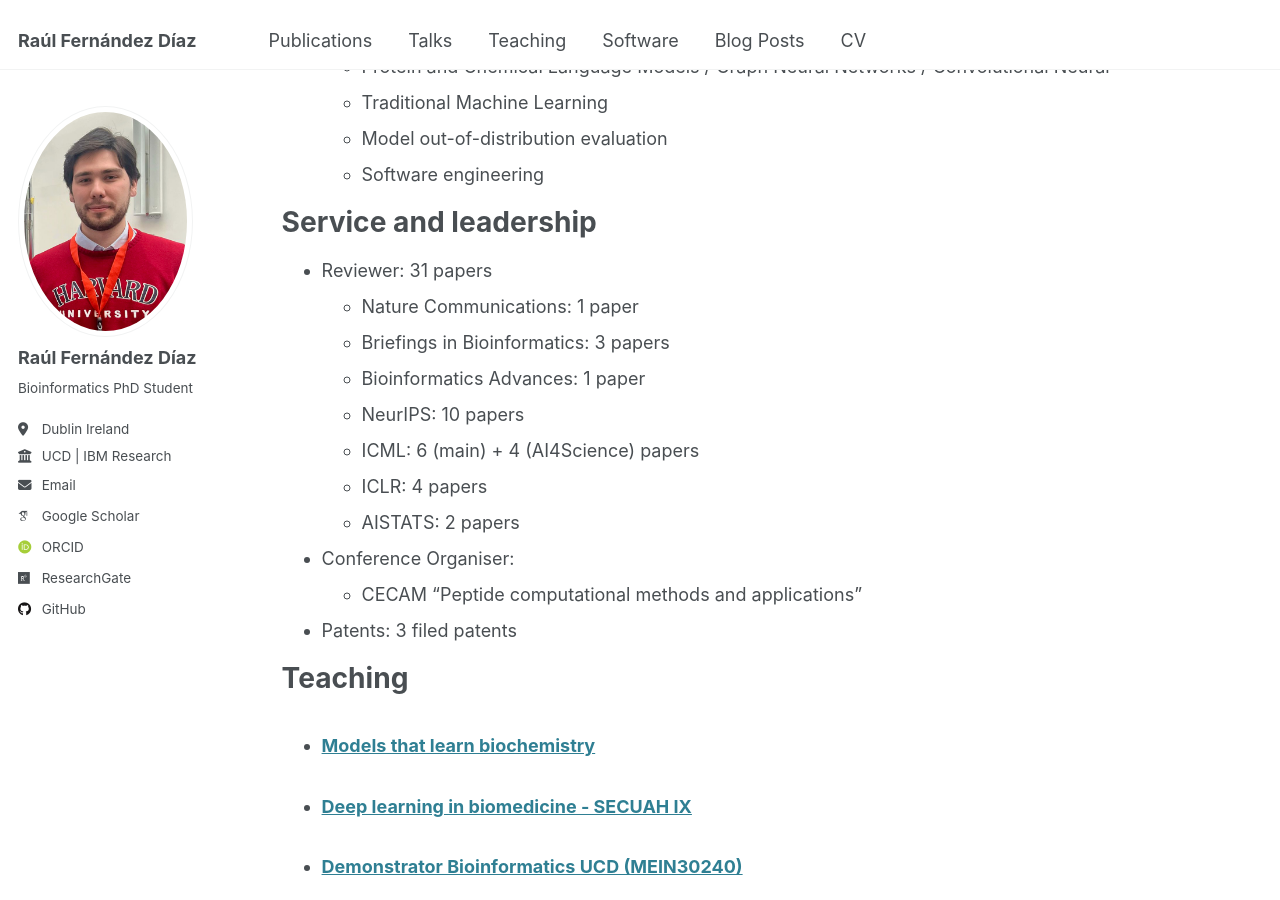
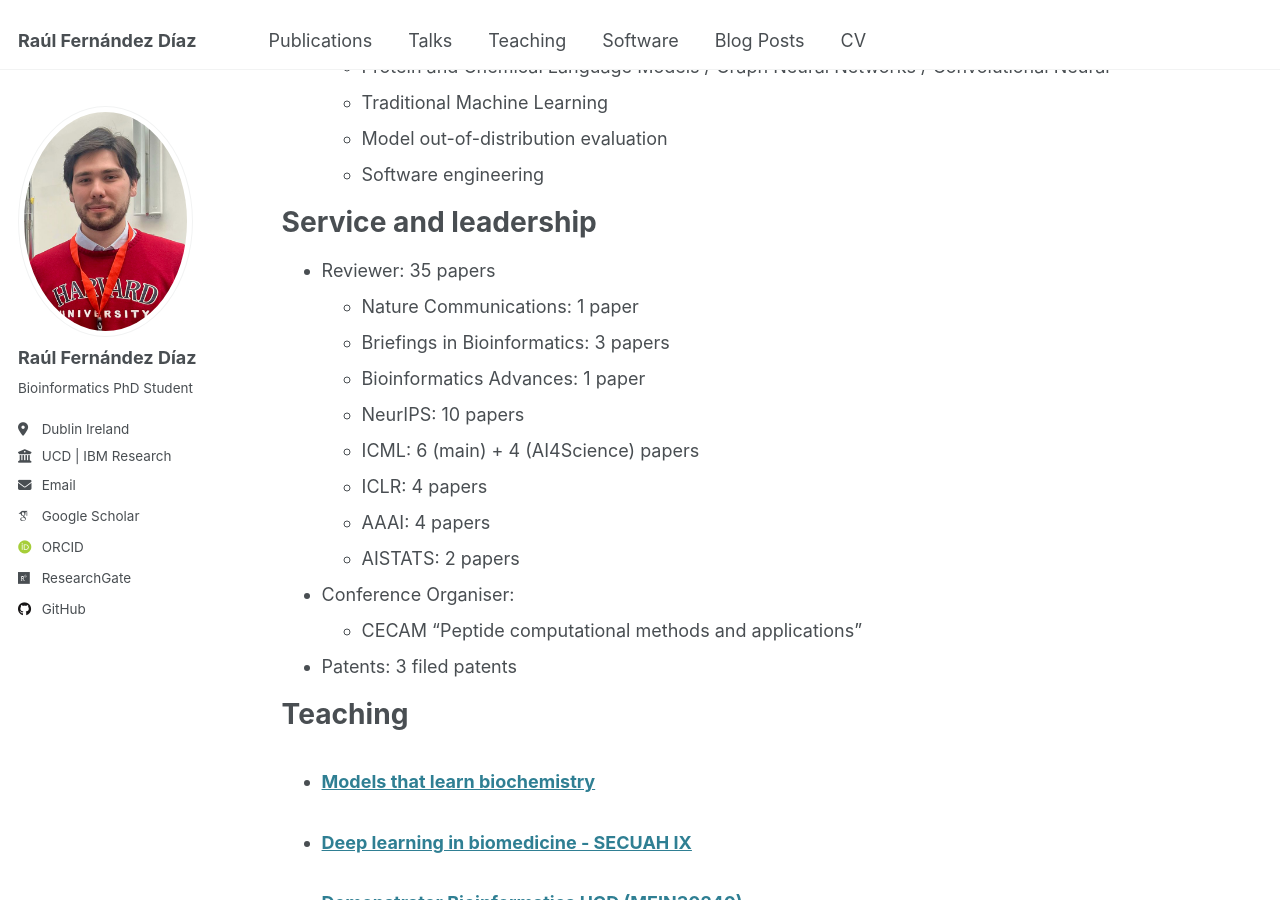
Before and after one commit to RaulFD-creator/RaulFD-creator.github.io, a Jekyll site: the page built from _pages/cv.md, in a window 1280 px wide and 900 px high, scrolled down 1358 px. Built offline with Jekyll 4.4.1, drawn with Linux system fonts in a browser that asks for light colours; some web fonts are replaced.

Commit message:
🛠️ Add AAAI26 papers to my reviews

```diff
--- a/_pages/cv.md
+++ b/_pages/cv.md
@@ -55,13 +55,14 @@ Skills
 Service and leadership
 ======
 
-* Reviewer: 31 papers
+* Reviewer: 35 papers
   * Nature Communications: 1 paper
   * Briefings in Bioinformatics: 3 papers
   * Bioinformatics Advances: 1 paper
   * NeurIPS: 10 papers
   * ICML: 6 (main) + 4 (AI4Science) papers
   * ICLR: 4 papers
+  * AAAI: 4 papers
   * AISTATS: 2 papers
 
 * Conference Organiser:
```
